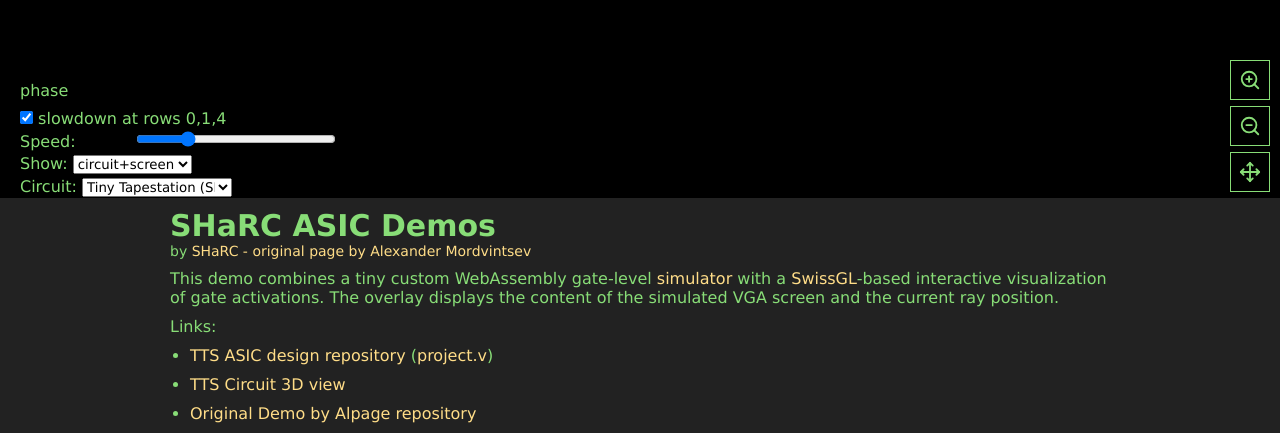
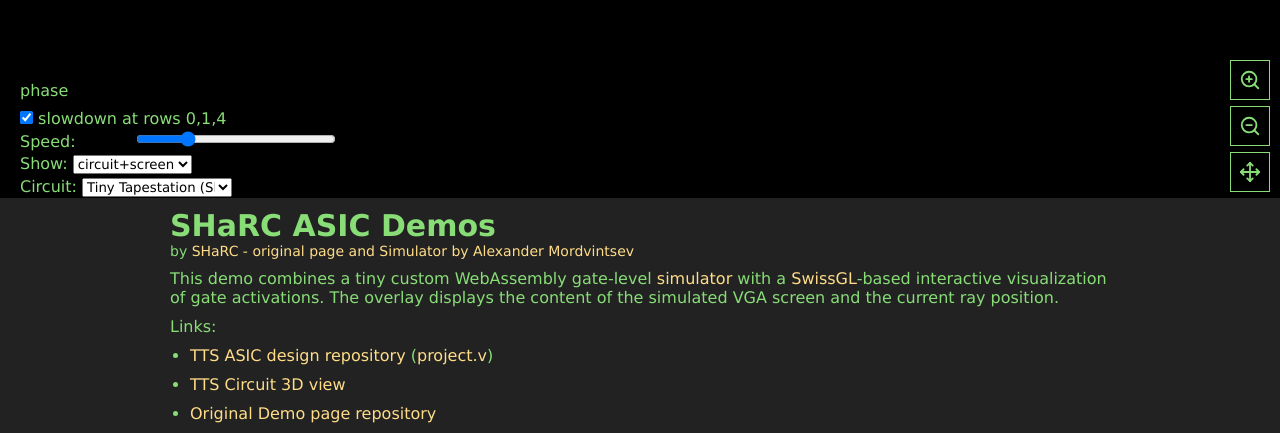
Before and after one commit to Sheffield-Chip-Design-Team/GLS_Demo, a plain HTML site: page index.html in a window 1280 px wide. Shown: the part 442-875 px from the top of the page. Drawn offline with Linux system fonts and the light colour scheme; no server answers; a script that the page names is missing.

Commit message:
update index

```diff
--- a/index.html
+++ b/index.html
@@ -68,7 +68,7 @@
 <main>
     <h1>SHaRC ASIC Demos</h1>
     <p class="author">
-        by <a href="https://znah.net"> SHaRC - original page by Alexander Mordvintsev</a>
+        by <a href="https://znah.net"> SHaRC - original page and Simulator by Alexander Mordvintsev</a>
     </p>
         This demo combines a tiny custom WebAssembly gate-level <a href="https://github.com/znah/tt09/blob/main/gates.c">simulator</a> with a <a href="https://google.github.io/swissgl/">SwissGL</a>-based interactive visualization of gate activations. The overlay displays the content of the simulated VGA screen and the current ray position.
     </p>
@@ -76,12 +76,8 @@
     <ul>
         <li><a href="https://github.com/Sheffield-Chip-Design-Team/Sheffield-TTX">TTS ASIC design repository</a> (<a href="https://github.com/znah/tt09-vga-ca/blob/main/src/project.v">project.v</a>)</li>
         <li><a href="https://gds-viewer.tinytapeout.com/?process=SKY130&model=https%3A%2F%2Fsheffield-chip-design-team.github.io%2FSheffield-TTX%2F%2Ftinytapeout.gds"> TTS Circuit 3D view</a></li>
-        <li><a href="https://github.com/znah/tt09"> Original Demo by Alpage repository</a></li>
-
+        <li><a href="https://github.com/znah/tt09"> Original Demo page repository</a></li>
     </ul>
-<!--
-    <iframe id="video" width="560" height="315" src="https://www.youtube-nocookie.com/embed/XtRncOmQN7c?si=HIwZzaOeo9nyTHsK" title="YouTube video player" frameborder="0" allow="accelerometer; autoplay; clipboard-write; encrypted-media; gyroscope; picture-in-picture; web-share" referrerpolicy="strict-origin-when-cross-origin" allowfullscreen></iframe> -->
-
 
 </main>
 
```
